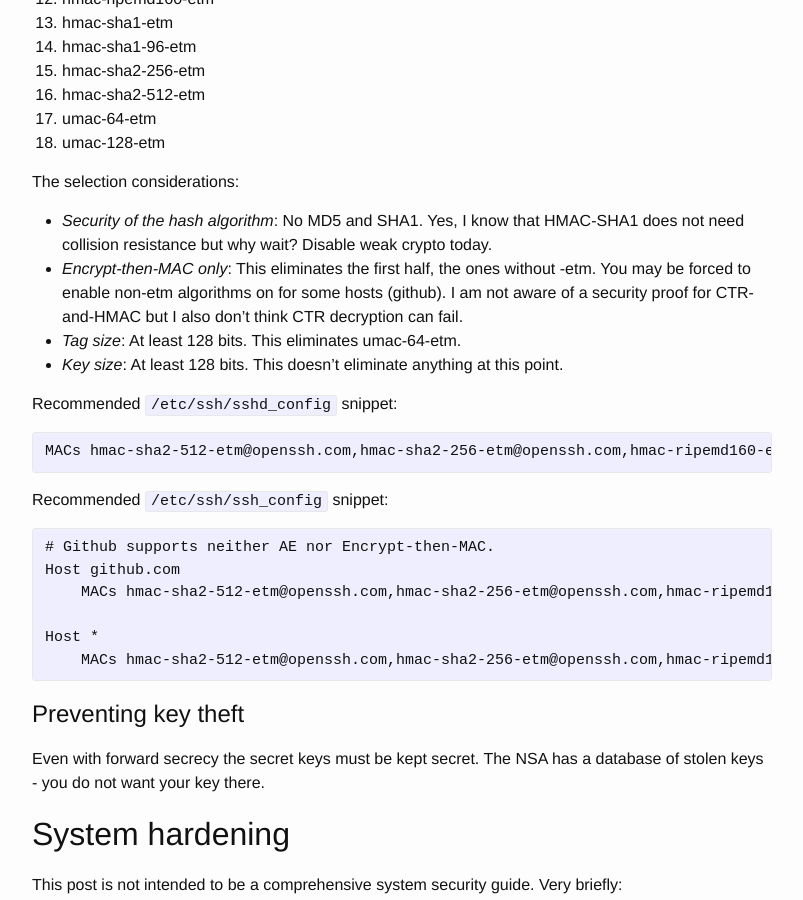
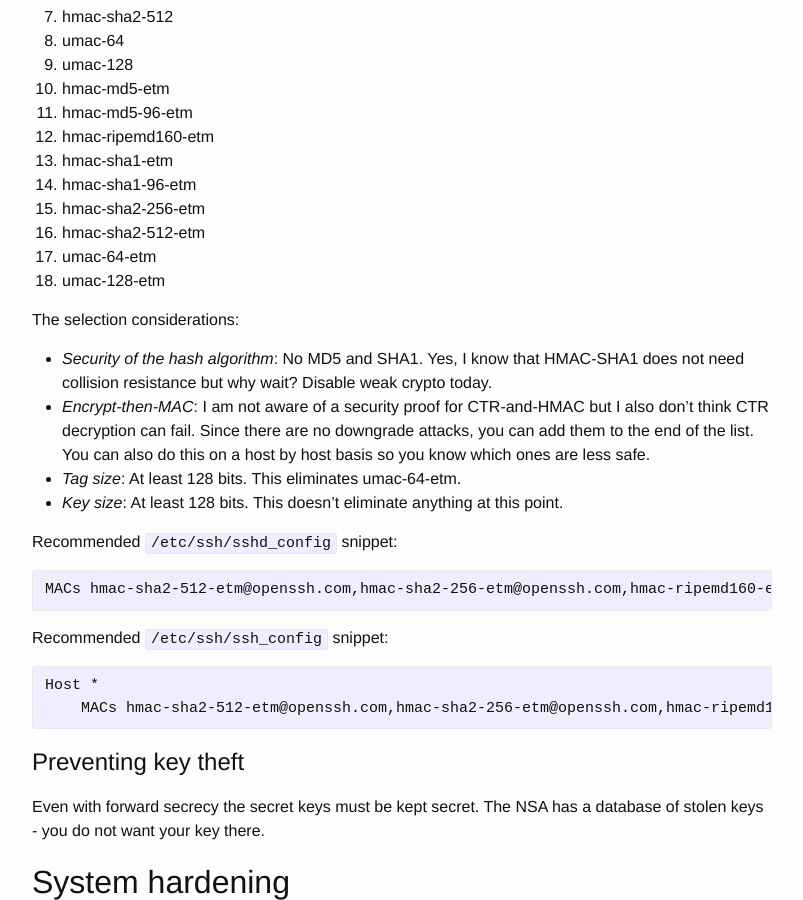
Before and after one commit to stribika/stribika.github.io, a Jekyll site: the page built from _posts/2015-01-04-secure-secure-shell.md, in a window 1280 px wide and 900 px high, scrolled down 4916 px. Shown: the whole window, without its empty margins (238-1041 px from the left). Built offline with Jekyll 4.4.1, drawn with Linux system fonts in a browser that asks for light colours; some of the changed text lies outside the part shown.

Commit message:
More choices possible without downgrade attacks.

```diff
--- a/_posts/2015-01-04-secure-secure-shell.md
+++ b/_posts/2015-01-04-secure-secure-shell.md
@@ -21,8 +21,9 @@
 SSH supports different key exchange algorithms, ciphers and message authentication codes.
 The server and the client choose a set of algorithms supported by both, then proceed with the key exchange.
 Some of the supported algorithms are not so great and should be disabled completely.
-If you leave them enabled but prefer secure algorithms, then a man in the middle might downgrade you to bad ones.
 This hurts interoperability but everyone uses OpenSSH anyway.
+Fortunately, downgrade attacks are not possible because the supported algorithm lists are included in the key derivation.
+If a man in the middle were to change the lists, then the server and the client would calculate different keys.
 
 ## Key exchange
 
@@ -89,7 +90,11 @@
 
 Recommended `/etc/ssh/ssh_config` snippet:
 
-<pre><code>Host *
+<pre><code># Github needs diffie-hellman-group-exchange-sha1 some of the time but not always.
+#Host github.com
+#    KexAlgorithms curve25519-sha256@libssh.org,diffie-hellman-group-exchange-sha256,diffie-hellman-group-exchange-sha1
+
+Host *
     KexAlgorithms curve25519-sha256@libssh.org,diffie-hellman-group-exchange-sha256</code></pre>
 
 If you chose to enable 5, open `/etc/ssh/moduli` if exists, and delete lines where the 5th column is less than 2000.
@@ -170,17 +175,16 @@
   The recommended approach here is to prefer [AE][ae] modes and optionally allow CTR for compatibility.
   CTR with Encrypt-then-MAC is provably secure.
 
-This leaves 5-9 and 15.
-Chacha20-poly1305 is preferred over AES-GCM because the latter [does not encrypt message sizes][chacha20-poly1305].
+AES-GCM is excluded not because a cryptographic weakness but because the SSH protocol [does not encrypt message sizes][aes-gcm] when it's in use.
 
 Recommended `/etc/ssh/sshd_config` snippet:
 
-<pre><code>Ciphers chacha20-poly1305@openssh.com,aes256-gcm@openssh.com,aes128-gcm@openssh.com,aes256-ctr,aes192-ctr,aes128-ctr</code></pre>
+<pre><code>Ciphers chacha20-poly1305@openssh.com,aes256-ctr,aes128-ctr</code></pre>
 
 Recommended `/etc/ssh/ssh_config` snippet:
 
 <pre><code>Host *
-    Ciphers chacha20-poly1305@openssh.com,aes256-gcm@openssh.com,aes128-gcm@openssh.com,aes256-ctr,aes192-ctr,aes128-ctr</code></pre>
+    Ciphers chacha20-poly1305@openssh.com,aes256-ctr,aes128-ctr</code></pre>
 
 ## Message authentication codes
 
@@ -234,10 +238,10 @@
   No MD5 and SHA1.
   Yes, I know that HMAC-SHA1 does not need collision resistance but why wait?
   Disable weak crypto today.
-* *Encrypt-then-MAC only*:
-  This eliminates the first half, the ones without -etm.
-  You may be forced to enable non-etm algorithms on for some hosts (github).
+* *Encrypt-then-MAC*:
   I am not aware of a security proof for CTR-and-HMAC but I also don't think CTR decryption can fail.
+  Since there are no downgrade attacks, you can add them to the end of the list.
+  You can also do this on a host by host basis so you know which ones are less safe.
 * *Tag size*:
   At least 128 bits.
   This eliminates umac-64-etm.
@@ -247,16 +251,12 @@
 
 Recommended `/etc/ssh/sshd_config` snippet:
 
-<pre><code>MACs hmac-sha2-512-etm@openssh.com,hmac-sha2-256-etm@openssh.com,hmac-ripemd160-etm@openssh.com,umac-128-etm@openssh.com</code></pre>
+<pre><code>MACs hmac-sha2-512-etm@openssh.com,hmac-sha2-256-etm@openssh.com,hmac-ripemd160-etm@openssh.com,umac-128-etm@openssh.com,hmac-sha2-512,hmac-sha2-256,hmac-ripemd160,umac-128@openssh.com</code></pre>
 
 Recommended `/etc/ssh/ssh_config` snippet:
 
-<pre><code># Github supports neither AE nor Encrypt-then-MAC.
-Host github.com
-    MACs hmac-sha2-512-etm@openssh.com,hmac-sha2-256-etm@openssh.com,hmac-ripemd160-etm@openssh.com,umac-128-etm@openssh.com,hmac-sha2-512,hmac-sha2-256,hmac-ripemd160,umac-128@openssh.com
-
-Host *
-    MACs hmac-sha2-512-etm@openssh.com,hmac-sha2-256-etm@openssh.com,hmac-ripemd160-etm@openssh.com,umac-128-etm@openssh.com</code></pre>
+<pre><code>Host *
+    MACs hmac-sha2-512-etm@openssh.com,hmac-sha2-256-etm@openssh.com,hmac-ripemd160-etm@openssh.com,umac-128-etm@openssh.com,hmac-sha2-512,hmac-sha2-256,hmac-ripemd160,umac-128@openssh.com</code></pre>
 
 # Preventing key theft
 
@@ -351,18 +351,7 @@
 There is no chance of improvement.
 Give up to preseve your sanity.
 
-Special thanks to the people of Twitter for the improvements:
-
-* [@ae_g_i_s](https://twitter.com/ae_g_i_s)
-* [@AkiTuomi](https://twitter.com/AkiTuomi)
-* [@cryptomilk](https://twitter.com/cryptomilk)
-* [@eckes](https://twitter.com/eckes)
-* [@goulaschcowboy](https://twitter.com/goulaschcowboy)
-* [@ioerror](https://twitter.com/ioerror)
-* [@jedisct1](https://twitter.com/jedisct1)
-* [@mathandemotion](https://twitter.com/mathandemotion)
-* [@ThomasJWaldmann](https://twitter.com/ThomasJWaldmann)
-* [@TimelessP](https://twitter.com/TimelessP)
+Special thanks to the people of Twitter for the improvements.
 
 [snowden-docs]: https://www.spiegel.de/international/germany/inside-the-nsa-s-war-on-internet-security-a-1010361.html
 [dh]: https://en.wikipedia.org/wiki/Diffie%E2%80%93Hellman_key_exchange
```
Also changed, not shown: other parts of _posts/2015-01-04-secure-secure-shell.md (+1 -1 lines).
